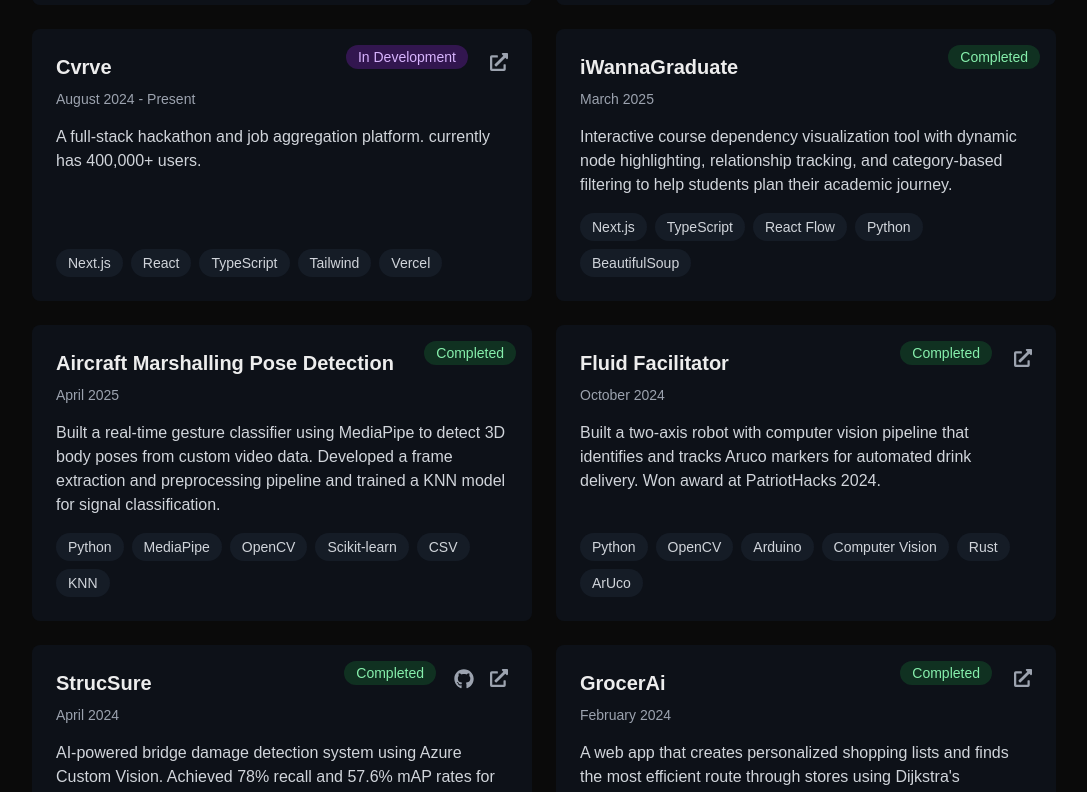
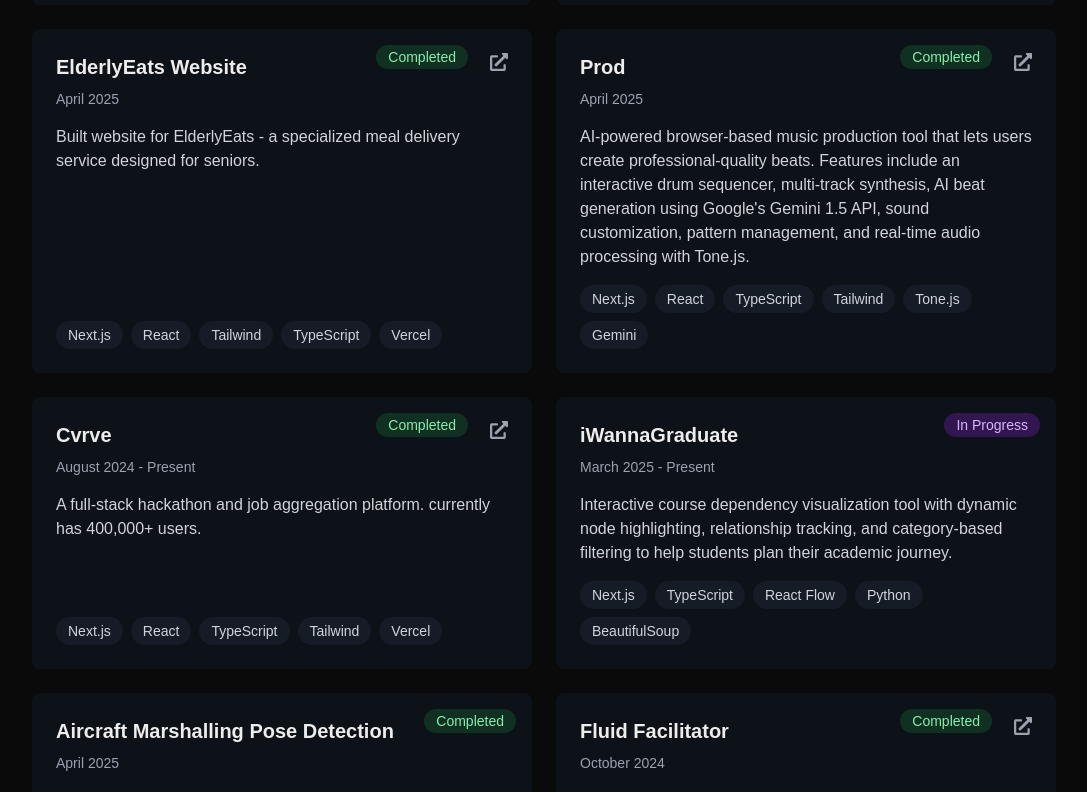
Before and after one commit to amahjoor/arman-web, a Next.js app: page /projects in a window 1280 px wide. Shown: the part 620-1412 px from the top of the page, without its empty margins (96-1183 px from the left). Built offline with nearby package versions, Linux system fonts and the light colour scheme.

Commit message:
update projects section

```diff
--- a/src/app/projects/page.tsx
+++ b/src/app/projects/page.tsx
@@ -30,23 +30,40 @@ const projects: Project[] = [
     title: "TED Talk Speech Assistant",
     description: "Building a full-stack speech-writing assistant in collaboration with TEDx Wilmington, fine-tuning an LLM on TEDx frameworks like the 65-25-10 rule and Pledge–Turn–Prestige.",
     tech: ["Next.js", "TypeScript", "React", "TailwindCSS", "Firebase", "LLMs"],
+    link: "https://speech.armanmahjoor.com",
     status: "In Development",
     date: "December 2024 - Present"
+  },
+  {
+    title: "ElderlyEats Website",
+    description: "Built website for ElderlyEats - a specialized meal delivery service designed for seniors.",
+    tech: ["Next.js", "React", "Tailwind", "TypeScript", "Vercel"],
+    link: "https://elderlyeats.armanmahjoor.com",
+    status: "Completed",
+    date: "April 2025"
+  },
+  {
+    title: "Prod",
+    description: "AI-powered browser-based music production tool that lets users create professional-quality beats. Features include an interactive drum sequencer, multi-track synthesis, AI beat generation using Google's Gemini 1.5 API, sound customization, pattern management, and real-time audio processing with Tone.js.",
+    tech: ["Next.js", "React", "TypeScript", "Tailwind", "Tone.js", "Gemini"],
+    link: "https://prod.kits.zip",
+    status: "Completed",
+    date: "April 2025"
   },
   {
     title: "Cvrve",
     description: "A full-stack hackathon and job aggregation platform. currently has 400,000+ users.",
     tech: ["Next.js", "React", "TypeScript", "Tailwind", "Vercel"],
     link: "https://www.cvrve.me",
-    status: "In Development",
+    status: "Completed",
     date: "August 2024 - Present"
   },
   {
     title: "iWannaGraduate",
     description: "Interactive course dependency visualization tool with dynamic node highlighting, relationship tracking, and category-based filtering to help students plan their academic journey.",
     tech: ["Next.js", "TypeScript", "React Flow", "Python", "BeautifulSoup"],
-    date: "March 2025",
-    status: "Completed"
+    date: "March 2025 - Present",
+    status: "In Progress"
   },
   {
     title: "Aircraft Marshalling Pose Detection",
@@ -74,11 +91,11 @@ const projects: Project[] = [
   },
   {
     title: "GrocerAi",
-    description: "A web app that creates personalized shopping lists and finds the most efficient route through stores using Dijkstra's algorithm. Integrated with Kroger API and LangChain for NLP.",
+    description: "A web app that creates personalized shopping lists and finds the most efficient route through stores using Dijkstra's algorithm. Integrated with the Kroger grocery store's API, and LangChain for NLP.",
     tech: ["React", "Node.js", "Python", "LangChain", "Azure", "JavaScript"],
     link: "https://devpost.com/software/grocerai",
     status: "Completed",
-    date: "February 2024"
+    date: "September 2024"
   },
   {
     title: "Pomodoro Timer",
```
